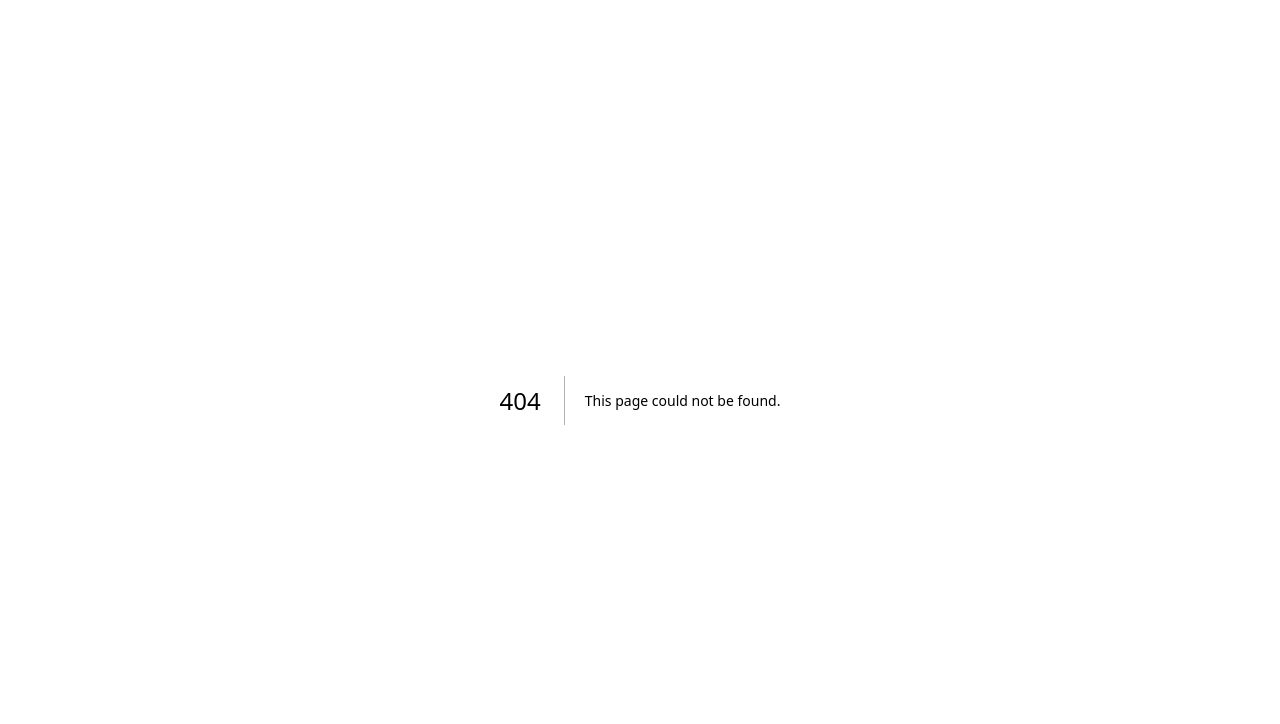
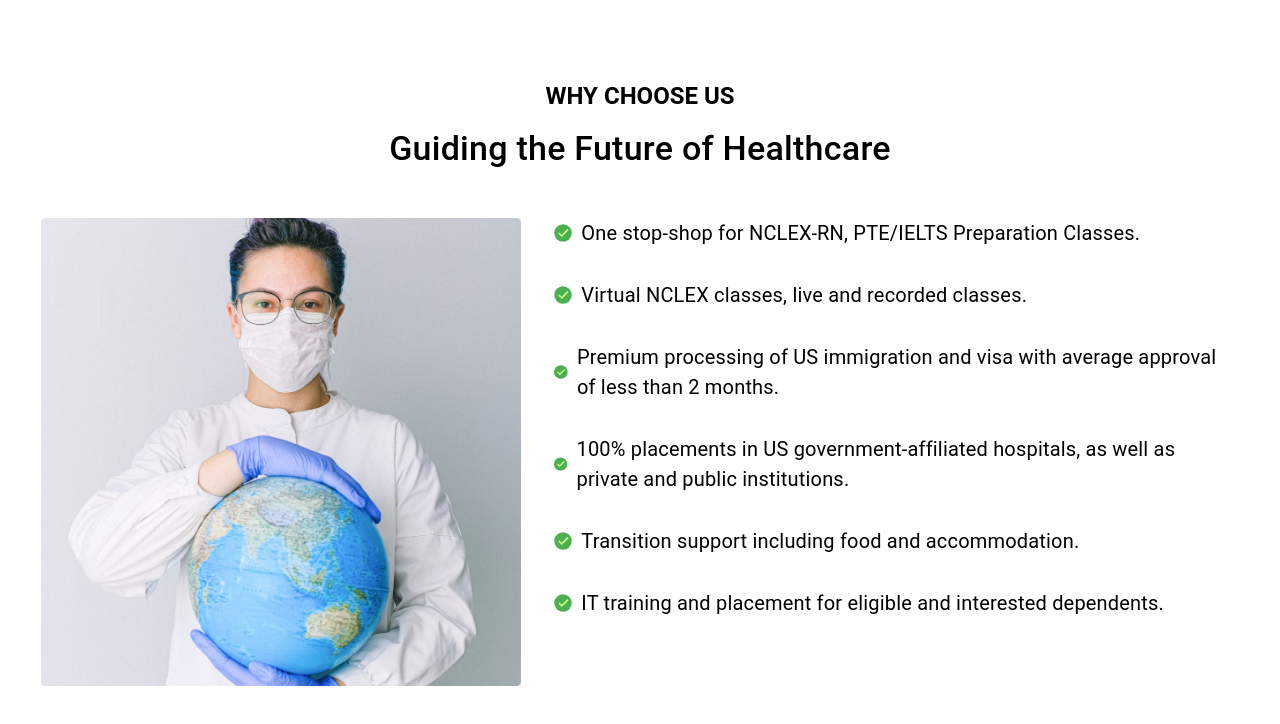
Before and after one commit to prasnaaryal/glidernext, a Next.js app: page /components/WhyChooseUs in a window 1280 px wide. Before the commit this address had no page. Shown: the top 724 px of the page. Built offline with nearby package versions, Linux system fonts and the light colour scheme.

Commit message:
Why choose us done

```diff
--- /dev/null
+++ b/src/pages/components/WhyChooseUs.tsx
@@ -0,0 +1,114 @@
+import React from "react";
+import { Box, Typography, Grid } from "@mui/material";
+import { FcOk } from "react-icons/fc";
+import Earth from "/public/images/earth.png"; // Make sure to replace this with the correct path to the image
+import Image from "next/image";
+
+const WhyChooseUs = () => {
+  return (
+    <Box sx={{ maxWidth: "1200px", mx: "auto", py: 10 }}>
+      {/* Section Header */}
+      <Box sx={{ textAlign: "center", mb: 6 }}>
+        <Typography variant="h5" sx={{ fontWeight: "bold" ,color:"black"}}>
+          WHY CHOOSE US
+        </Typography>
+        <Typography variant="h4" sx={{ mt: 2, fontWeight: "medium",color:"black" }}>
+          Guiding the Future of Healthcare
+        </Typography>
+      </Box>
+
+      {/* Grid Section */}
+      <Grid container spacing={4}>
+        {/* Image Section */}
+        <Grid item xs={12} md={5}>
+          <Image
+            src={Earth}
+            alt="Earth"
+            style={{ width: "100%", height: "auto" }}
+          />
+        </Grid>
+
+        {/* Service List Section */}
+        <Grid item xs={12} md={7}>
+          <Box sx={{ display: "flex", flexDirection: "column", gap: 4 }}>
+            <Typography
+              sx={{
+                display: "flex",
+                alignItems: "center",
+                fontSize: "1.25rem",
+                color:"black"
+              }}
+            >
+              <FcOk style={{ marginRight: "8px" }} />
+              One stop-shop for NCLEX-RN, PTE/IELTS Preparation Classes.
+            </Typography>
+
+            <Typography
+              sx={{
+                display: "flex",
+                alignItems: "center",
+                fontSize: "1.25rem"
+                ,color:"black"
+              }}
+            >
+              <FcOk style={{ marginRight: "8px" }} />
+              Virtual NCLEX classes, live and recorded classes.
+            </Typography>
+
+            <Typography
+              sx={{
+                display: "flex",
+                alignItems: "center",
+                fontSize: "1.25rem",
+                color:"black"
+              }}
+            >
+              <FcOk style={{ marginRight: "8px" }} />
+              Premium processing of US immigration and visa with average
+              approval of less than 2 months.
+            </Typography>
+
+            <Typography
+              sx={{
+                display: "flex",
+                alignItems: "center",
+                fontSize: "1.25rem"
+                ,color:"black"
+              }}
+            >
+              <FcOk style={{ marginRight: "8px" }} />
+              100% placements in US government-affiliated hospitals, as well as
+              private and public institutions.
+            </Typography>
+
+            <Typography
+              sx={{
+                display: "flex",
+                alignItems: "center",
+                fontSize: "1.25rem"
+                ,color:"black"
+              }}
+            >
+              <FcOk style={{ marginRight: "8px" }} />
+              Transition support including food and accommodation.
+            </Typography>
+
+            <Typography
+              sx={{
+                display: "flex",
+                alignItems: "center",
+                fontSize: "1.25rem"
+                ,color:"black"
+              }}
+            >
+              <FcOk style={{ marginRight: "8px" }} />
+              IT training and placement for eligible and interested dependents.
+            </Typography>
+          </Box>
+        </Grid>
+      </Grid>
+    </Box>
+  );
+};
+
+export default WhyChooseUs;
--- a/src/pages/index.tsx
+++ b/src/pages/index.tsx
@@ -6,6 +6,7 @@ import EmailBox from "./components/EmailBox";
 import OurServices from "./components/OurServices";
 import WhatWeDo from "./components/WhatWeDo";
 import WhoWeAre from "./components/WhoWeAre";
+import WhyChooseUs from "./components/WhyChooseUs";
 
 const index = () => {
   return (
@@ -15,8 +16,9 @@ const index = () => {
         <Banner />
         <WhatWeDo />
         <WhoWeAre />
-        <EmailBox/>
-        <OurServices/>
+        <EmailBox />
+        <OurServices />
+        <WhyChooseUs />
       </main>
       <Footer />
     </div>
```
